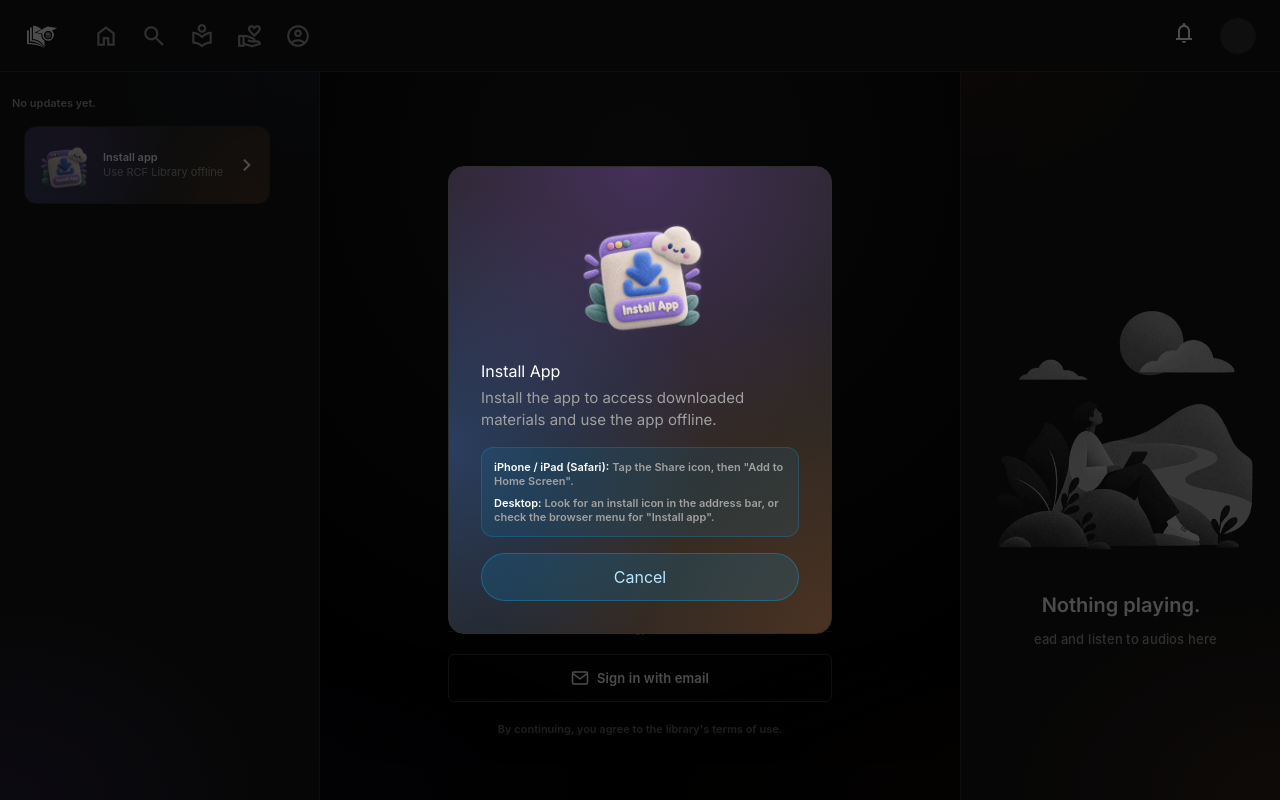
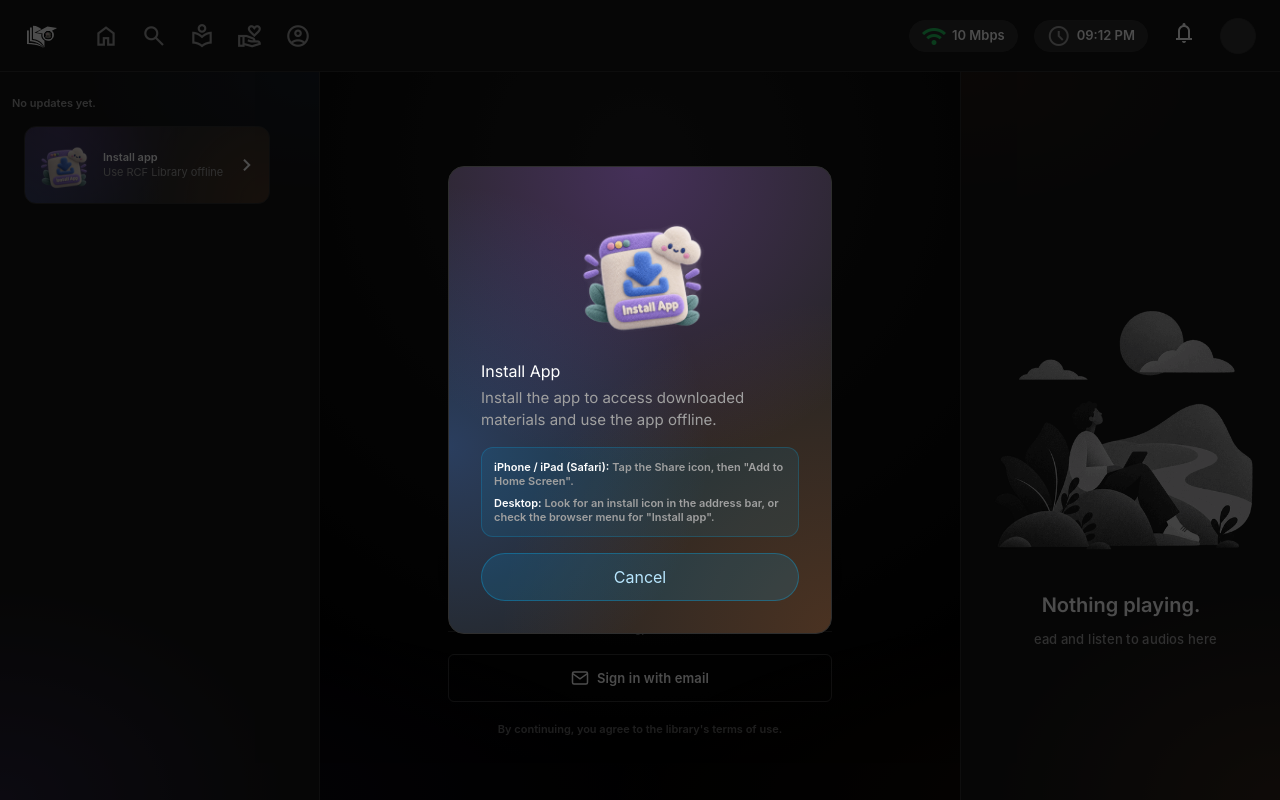
Before and after one commit to Emeasoprosper/rcf-library-frontend, a React (Vite) app: page /signin in a window 1280 px wide. Built offline with nearby package versions, Linux system fonts and the light colour scheme; no server answers; sample sign-in values are in the browser's storage.

Commit message:
Restore working offline service worker, push via importScripts

```diff
--- a/src/components/layout/DesktopHeader.jsx
+++ b/src/components/layout/DesktopHeader.jsx
@@ -8,6 +8,7 @@ import { getDismissedNewsIds } from '../../lib/dismissedNews'
 import logo from '../../assets/RCFmouau.svg'
 import DesktopNavIcon from './DesktopNavIcon'
 import OnlinePill from './OnlinePill'
+import HeaderExtras from './HeaderExtras'
 import { navItems, TOUR_NAV_IDS } from '../../lib/navItems'
 import { useNotificationsModal } from '../../contexts/NotificationsModalContext'
 
@@ -81,6 +82,7 @@ function DesktopHeader() {
       <div className="flex-1" />
 
       <div className="flex items-center gap-4 flex-none">
+        <HeaderExtras />
         <OnlinePill />
         <button
           data-tour="tour-notifications-desktop"
--- /dev/null
+++ b/src/components/layout/HeaderExtras.jsx
@@ -0,0 +1,52 @@
+import { useEffect, useState } from 'react'
+
+const pillCls =
+  'hidden lg:inline-flex items-center gap-1.5 h-8 px-3 rounded-full border border-outline bg-surface-container-high text-on-surface text-[13px] font-semibold whitespace-nowrap'
+
+function readConn() {
+  const c = navigator.connection
+  return { online: navigator.onLine, down: c?.downlink, type: c?.effectiveType }
+}
+
+export default function HeaderExtras() {
+  const [now, setNow] = useState(() => new Date())
+  const [conn, setConn] = useState(readConn)
+
+  useEffect(() => {
+    const t = setInterval(() => setNow(new Date()), 15000)
+    const update = () => setConn(readConn())
+    const c = navigator.connection
+    window.addEventListener('online', update)
+    window.addEventListener('offline', update)
+    c?.addEventListener?.('change', update)
+    return () => {
+      clearInterval(t)
+      window.removeEventListener('online', update)
+      window.removeEventListener('offline', update)
+      c?.removeEventListener?.('change', update)
+    }
+  }, [])
+
+  const netLabel = !conn.online
+    ? 'Offline'
+    : conn.down
+      ? `${conn.down} Mbps`
+      : conn.type
+        ? conn.type.toUpperCase()
+        : 'Online'
+
+  return (
+    <>
+      <span className={pillCls} title="Estimated connection speed">
+        <span className="material-symbols-outlined text-[16px]" style={{ color: conn.online ? '#22c55e' : '#ef4444' }}>
+          {conn.online ? 'wifi' : 'wifi_off'}
+        </span>
+        {netLabel}
+      </span>
+      <span className={pillCls}>
+        <span className="material-symbols-outlined text-[16px] text-on-surface-variant">schedule</span>
+        {now.toLocaleTimeString([], { hour: '2-digit', minute: '2-digit' })}
+      </span>
+    </>
+  )
+}
```
